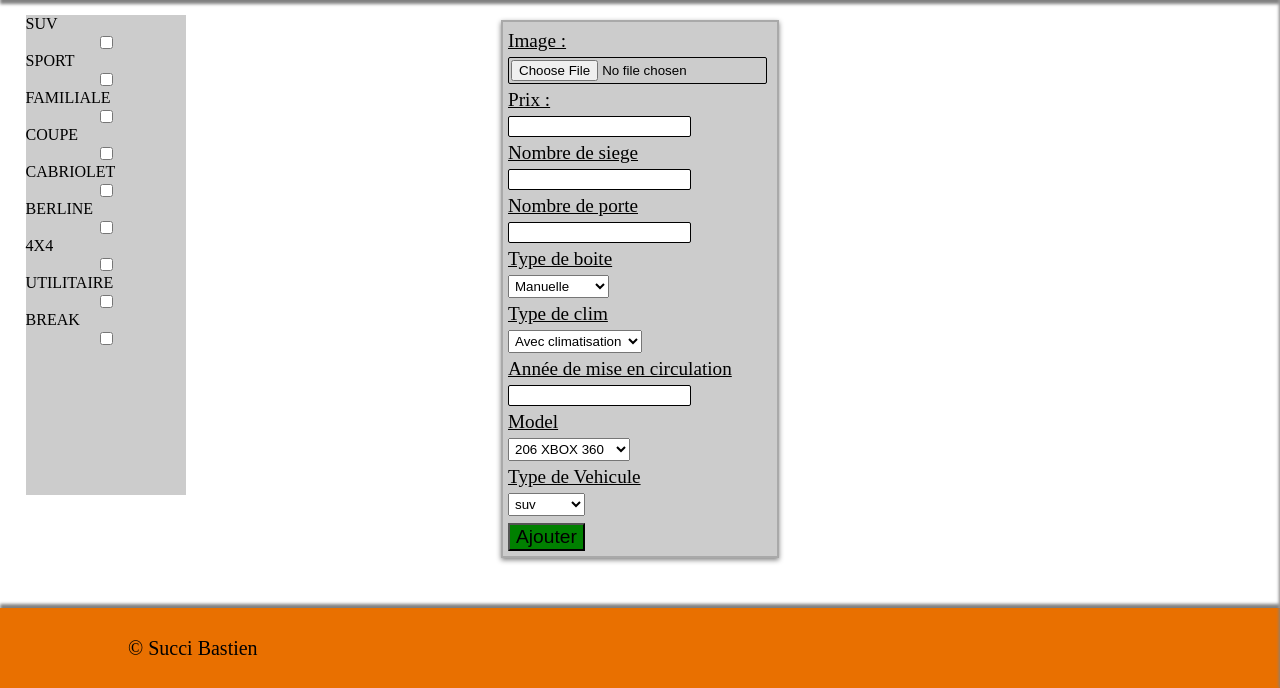
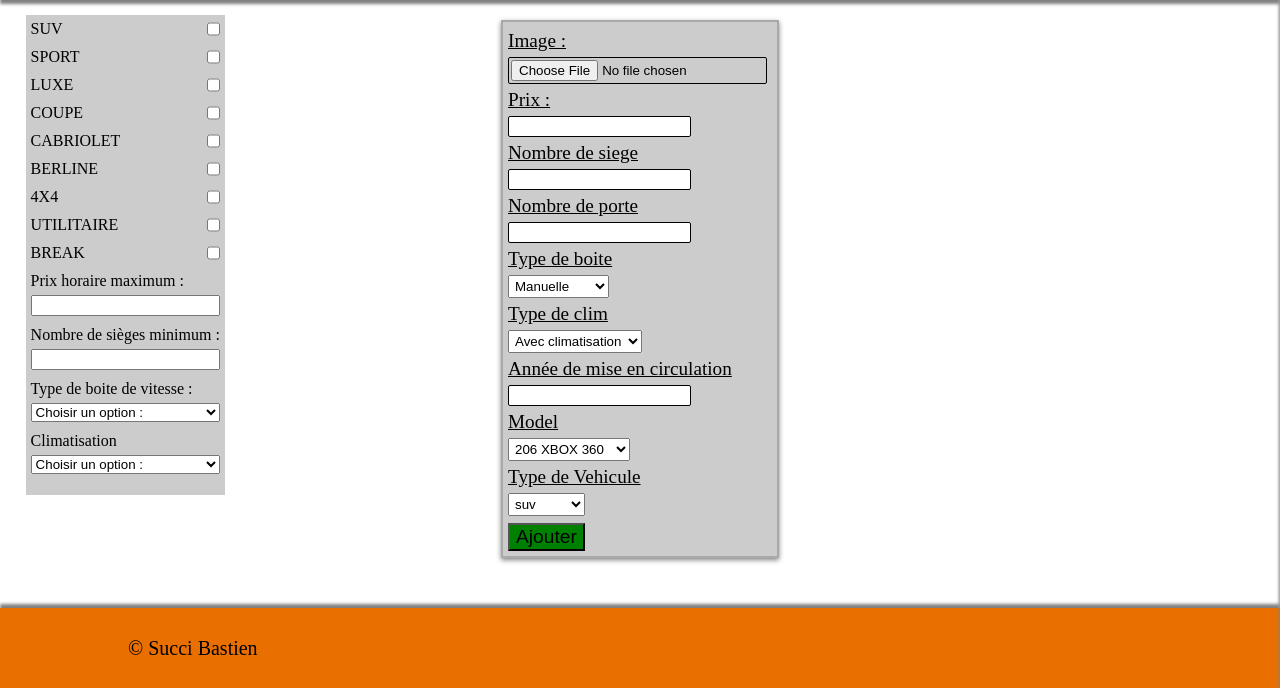
Before and after one commit to SucciBastien/ProjetDreamRide, a PHP site: template views/vehicules.view.php in a window 1280 px wide; the page is wider, and only the part inside the window is pictured. Shown: the part 112-800 px from the top of that part. Run offline with PHP 8.4, Linux system fonts and the light colour scheme; the template is opened without the code that fills it, so the values that code supplies are empty; data comes from the database, SQL or seed files in the repository; some libraries are stand-ins or nearby versions.

Commit message:
Finition filtre véhicules

```diff
--- a/index.php
+++ b/index.php
@@ -16,11 +16,9 @@ if(empty($_GET['page'])){
     $url = explode("/", filter_var($_GET['page']), FILTER_SANITIZE_URL);
     switch($url[0]){
         case "accueil" :
-            $_SESSION["mdpDif"] = "";
             require_once "views/accueil.view.php";
             break;
         case "vehicules" :
-            $_SESSION["mdpDif"] = "";
             if (empty($url[1])){
                 $vehiculesController->afficherVehicules();
             }
@@ -35,7 +33,7 @@ if(empty($_GET['page'])){
             }
             break;
         case substr($url[0], 0, 8) == "vehicule" :
-            $_SESSION["mdpDif"] = "";
+
             $vehiculesController->afficherVehicule(intval(substr($url[0], 8)));
             break;
         case "connexion" :
@@ -45,6 +43,7 @@ if(empty($_GET['page'])){
             break;
         case "inscription" :
             if (empty($url[1])){
+                $_SESSION["mdpDif"] = "";
                 require "views/inscription.php";
             }
             else if($url[1] === "i"){
--- a/public/script.js
+++ b/public/script.js
@@ -11,12 +11,69 @@ openBurger.addEventListener("click", function(){
 })
 
 var allArticle = document.querySelectorAll(".articleVehicule")
+var allForm = document.querySelectorAll(".formVehicule")
 
+function checkFiltres(){
+    for (let i=1; i<allArticle.length + 1; i++){
+        var article = document.querySelector(`.articleVehicule${i}`)
+        var forms = document.querySelectorAll(`.formVehicule${i}`)
+        var txtPrixHoraire = article.querySelectorAll("section")[1].querySelectorAll("div")[0].querySelector("p").innerHTML
+        var prixHoraire = Number(txtPrixHoraire.substring(0, txtPrixHoraire.length - 4))
+        var nbSieges = Number(article.querySelectorAll("section")[1].querySelectorAll("div")[1].querySelector("p").innerHTML)
+        var typeBoiteVitesse = article.querySelectorAll("section")[1].querySelectorAll("div")[3].querySelector("p").innerHTML.toLowerCase()
+        var clim = article.querySelectorAll("section")[1].querySelectorAll("div")[4].querySelector("p").innerHTML.toLowerCase()
+        var typeVehicule = article.querySelectorAll("section")[1].querySelectorAll("div")[6].querySelector("p").innerHTML.toLowerCase()
 
-for (let i=1; i<allArticle.length + 1; i++){
-    var longueur = document.querySelector(`.articleVehicule${i}`).offsetWidth
-    var forms = document.querySelectorAll(`.formVehicule${i}`)
-    forms.forEach(element => {
-        element.setAttribute("style", `width: ${longueur}px;`)
-    });
+        if ( (document.getElementById("suvCheck").checked & typeVehicule == "suv") |
+        (document.getElementById("sportCheck").checked & typeVehicule == "sport") |
+        (document.getElementById("luxeCheck").checked & typeVehicule == "luxe") |
+        (document.getElementById("coupeCheck").checked & typeVehicule == "coupe") |
+        (document.getElementById("cabrioletCheck").checked & typeVehicule == "cabriolet") |
+        (document.getElementById("berlineCheck").checked & typeVehicule == "berline") |
+        (document.getElementById("4x4Check").checked & typeVehicule == "4x4") |
+        (document.getElementById("utilitaireCheck").checked & typeVehicule == "utilitaire") |
+        (document.getElementById("breakCheck").checked & typeVehicule == "break")|
+        (!document.getElementById("suvCheck").checked & !document.getElementById("sportCheck").checked & !document.getElementById("luxeCheck").checked & !document.getElementById("coupeCheck").checked & !document.getElementById("cabrioletCheck").checked & !document.getElementById("berlineCheck").checked & !document.getElementById("4x4Check").checked & !document.getElementById("utilitaireCheck").checked & !document.getElementById("breakCheck").checked)){
+            var filtreType = true
+        }
+        else{
+            var filtreType = false
+        }
+        if ( Number(document.getElementById("prixMax").value) >= prixHoraire | (document.getElementById("prixMax").value == "")){
+            var filtrePrix = true
+        }
+        else{
+            var filtrePrix = false
+        }
+        if ( Number(document.getElementById("nbSiegeMin").value) <= nbSieges | (document.getElementById("nbSiegeMin").value == "")){
+            var filtreSiege = true
+        }
+        else{
+            var filtreSiege = false
+        }
+        if ( document.getElementById("typeBoiteVitesse").value == typeBoiteVitesse | (document.getElementById("typeBoiteVitesse").value == "")){
+            var filtreBoite = true
+        }
+        else{
+            var filtreBoite = false
+        }
+        if (document.getElementById("clim").value == clim | document.getElementById("clim").value == ""){
+            var filtreClim = true
+        }
+        else{
+            var filtreClim = false
+        }
+        if (filtreType == true & filtrePrix == true & filtreSiege == true & filtreBoite == true & filtreClim==true){
+            article.classList.remove("hidden")
+            forms.forEach(element => {
+                element.classList.remove("hidden")
+            });
+        }
+        else{
+            article.classList.add("hidden")
+            forms.forEach(element => {
+                element.classList.add("hidden")
+            });
+        }
+    }
 }
--- a/public/style.css
+++ b/public/style.css
@@ -1,5 +1,8 @@
 * {
   box-sizing: border-box;
+}
+label {
+  user-select: none;
 }
 body {
   margin: 0px;
@@ -309,134 +312,60 @@ body .section1 article:nth-of-type(2) div:nth-of-type(1) svg path {
   transform-origin: center;
   overflow: inherit;
 }
-body .section1 article:nth-of-type(2) div:nth-of-type(1) svg path:hover {
+body .footer_push .section1 article:nth-of-type(2) div:nth-of-type(1) svg path:hover {
   transform: scale(103%);
   stroke-width: 3px;
   stroke: #e97000;
 }
-body .section1 article:nth-of-type(2) div:nth-of-type(1) svg:nth-of-type(n+2) {
+body .footer_push .section1 article:nth-of-type(2) div:nth-of-type(1) svg:nth-of-type(n+2) {
   width: 18%;
   margin-right: 2%;
 }
-body .section1 article:nth-of-type(2) div:nth-of-type(1) svg:nth-of-type(n+2) path:hover {
+body .footer_push .section1 article:nth-of-type(2) div:nth-of-type(1) svg:nth-of-type(n+2) path:hover {
   transform: scale(110%);
 }
-body .section1 article:nth-of-type(2) div:nth-of-type(2) {
-  display: flex;
-  justify-content: center;
-  align-items: center;
-  position: relative;
-  background-color: white;
-  height: 5%;
-  width: 40%;
-  border-radius: 1rem;
-}
-body .section1 article:nth-of-type(2) div:nth-of-type(2) input {
-  position: absolute;
-  left: 2%;
-  border: none;
-  width: 85%;
-}
-body .section1 article:nth-of-type(2) div:nth-of-type(2) input:focus {
-  border: 1px solid black;
-  outline: none;
-}
-body .section1 article:nth-of-type(2) div:nth-of-type(2) button {
-  position: absolute;
-  right: 0%;
-  width: 35px;
-  height: 100%;
-  border: none;
-  border-radius: 50%;
-  background-image: url(img/Loupe.PNG);
-  background-size: cover;
-  background-repeat: no-repeat;
-}
-body #filtresVehiculesContainer {
+body .footer_push #filtresVehiculesContainer {
   display: flex;
   flex-direction: column;
   position: fixed;
   left: 2%;
   margin-top: 15px;
   height: 60%;
-  width: 10rem;
+  width: fit-content;
   background-color: #ccc;
 }
-body .section_vehicules {
+body .footer_push #filtresVehiculesContainer div {
+  display: flex;
+  flex-direction: row;
+  justify-content: space-between;
+  margin: 5px;
+}
+body .footer_push #filtresVehiculesContainer div label {
+  width: fit-content;
+  margin: 0px;
+}
+body .footer_push #filtresVehiculesContainer div input {
+  width: fit-content;
+  margin: 0px;
+}
+body .footer_push #filtresVehiculesContainer label {
+  margin: 5px;
+  margin-bottom: 0px;
+}
+body .footer_push #filtresVehiculesContainer input {
+  margin: 5px;
+}
+body .footer_push #filtresVehiculesContainer select {
+  margin: 5px;
+}
+body .footer_push .section_vehicules {
   width: 100%;
   display: flex;
   flex-direction: column;
   align-items: center;
   margin-bottom: 2rem;
 }
-body .section_vehicules article {
-  display: flex;
-  justify-content: baseline;
-  align-items: center;
-  height: fit-content;
-  border: 2px solid darkgray;
-  width: fit-content;
-  margin-top: 1.5rem;
-  box-shadow: 0px 2px 5px gray;
-  background-color: #ccc;
-}
-body .section_vehicules article a {
-  display: flex;
-  justify-content: baseline;
-  align-items: center;
-  text-decoration: none;
-  color: black;
-}
-body .section_vehicules article a section {
-  height: 90%;
-}
-body .section_vehicules article a section:nth-of-type(1) {
-  display: flex;
-  flex-direction: column;
-  position: relative;
-  margin: 10px;
-}
-body .section_vehicules article a section:nth-of-type(1) img {
-  border-radius: 1rem;
-  max-width: 400px;
-  max-height: 400px;
-}
-body .section_vehicules article a section:nth-of-type(1) p {
-  background-color: #e97000;
-  text-shadow: 0px 1px 1px black;
-  color: white;
-  border-radius: 2px;
-  margin-top: 0.5rem;
-  margin-bottom: 0px;
-  text-align: center;
-  font-size: 1.5rem;
-  box-shadow: 0px 0.5px 2px black;
-}
-body .section_vehicules article a section:nth-of-type(2) {
-  padding: 5px;
-  display: flex;
-  flex-direction: column;
-  flex-wrap: wrap;
-  align-items: start;
-}
-body .section_vehicules article a section:nth-of-type(2) div {
-  display: flex;
-  flex-direction: row;
-  justify-content: center;
-  align-items: center;
-}
-body .section_vehicules article a section:nth-of-type(2) div img {
-  height: 50px;
-  width: 50px;
-  margin-right: 10px;
-}
-body .section_vehicules article a section:nth-of-type(2) div p {
-  height: fit-content;
-  padding: 2px;
-  margin: 2px;
-  font-size: 1.5rem;
-}
-body .section_vehicules form {
+body .footer_push .section_vehicules form {
   display: flex;
   flex-direction: column;
   flex-wrap: wrap;
--- a/public/style.less
+++ b/public/style.less
@@ -1,5 +1,8 @@
 *{
     box-sizing: border-box;
+}
+label{
+    user-select: none;
 }
 body{
     margin: 0px;
@@ -369,8 +341,33 @@ body{
             left: 2%;
             margin-top: 15px;
             height: 60%;
-        width: 10rem;
+            width: fit-content;
             background-color: #ccc;
+            div{
+                display: flex;
+                flex-direction: row;
+                justify-content: space-between;
+                margin: 5px;
+                label{
+                    width: fit-content;
+                    margin: 0px;
+                }
+                input{
+                    width: fit-content;
+                    margin: 0px;
+                }
+            }
+            label{
+                margin: 5px;
+                margin-bottom: 0px;
+            }
+            input{
+                margin: 5px;
+            }
+            select{
+                margin: 5px;
+            }
+
         }
         .section_vehicules{
             width: 100%;
--- a/views/accueil.view.php
+++ b/views/accueil.view.php
@@ -28,7 +28,7 @@
         <section>
             <a href="vehicules" class="SUV">SUV</a>
             <a href="vehicules" class="SPORT">SPORT</a>
-            <a href="vehicules" class="FAMILIALE">FAMILIALE</a>
+            <a href="vehicules" class="LUXE">LUXE</a>
             <a href="vehicules" class="COUPE">COUPE</a>
             <a href="vehicules" class="CABRIOLET">CABRIOLET</a>
             <a href="vehicules" class="BERLINE">BERLINE</a>
--- a/views/vehicules.view.php
+++ b/views/vehicules.view.php
@@ -11,30 +11,64 @@ $typesVehicule = $typesVehiculeController->afficherTypesVehicule();
 ?>
 
 <aside id="filtresVehiculesContainer">
+    <div>
         <label for="suvCheck">SUV</label>
-    <input type="checkbox" name="suvCheck" id="" value="">
+        <input type="checkbox" name="suvCheck" id="suvCheck" onchange="checkFiltres()">
+    </div>
+    <div>
         <label for="sportCheck">SPORT</label>
-    <input type="checkbox" name="sportCheck" id="" value="">
-    <label for="familialCheck">FAMILIALE</label>
-    <input type="checkbox" name="familialCheck" id="" value="">
+        <input type="checkbox" name="sportCheck" id="sportCheck" onchange="checkFiltres()">
+    </div>
+    <div>
+        <label for="luxeCheck">LUXE</label>
+        <input type="checkbox" name="luxeCheck" id="luxeCheck" onchange="checkFiltres()">
+    </div>
+    <div>
         <label for="coupeCheck">COUPE</label>
-    <input type="checkbox" name="coupeCheck" id="" value="">
+        <input type="checkbox" name="coupeCheck" id="coupeCheck" onchange="checkFiltres()">
+    </div>
+    <div>
         <label for="cabrioletCheck">CABRIOLET</label>
-    <input type="checkbox" name="cabrioletCheck" id="" value="">
+        <input type="checkbox" name="cabrioletCheck" id="cabrioletCheck" onchange="checkFiltres()">
+    </div>
+    <div>
         <label for="berlineCheck">BERLINE</label>
-    <input type="checkbox" name="berlineCheck" id="" value="">
+        <input type="checkbox" name="berlineCheck" id="berlineCheck" onchange="checkFiltres()">
+    </div>
+    <div>
         <label for="4x4Check">4X4</label>
-    <input type="checkbox" name="4x4Check" id="" value="">
+        <input type="checkbox" name="4x4Check" id="4x4Check" onchange="checkFiltres()">
+    </div>
+    <div>
         <label for="utilitaireCheck">UTILITAIRE</label>
-    <input type="checkbox" name="utilitaireCheck" id="" value="">
+        <input type="checkbox" name="utilitaireCheck" id="utilitaireCheck" onchange="checkFiltres()">
+    </div>
+    <div>
         <label for="breakCheck">BREAK</label>
-    <input type="checkbox" name="breakCheck" id="" value="">
+        <input type="checkbox" name="breakCheck" id="breakCheck" onchange="checkFiltres()">
+    </div>
+    <label for="prixMax">Prix horaire maximum :</label>
+    <input type="number" name="prixMax" id="prixMax" onkeyup="checkFiltres()">
+    <label for="nbSiegeMin">Nombre de sièges minimum :</label>
+    <input type="number" name="nbSiegeMin" id="nbSiegeMin" onkeyup="checkFiltres()">
+    <label for="typeBoiteVitesse">Type de boite de vitesse :</label>
+    <select name="typeBoiteVitesse" id="typeBoiteVitesse" onchange="checkFiltres()">
+        <option value="">Choisir un option :</option>
+        <option value="manuelle">Manuelle</option>
+        <option value="automatique">Automatique</option>
+    </select>
+    <label for="clim">Climatisation</label>
+    <select name="clim" id="clim" onchange="checkFiltres()">
+        <option value="">Choisir un option :</option>
+        <option value="avec">Avec</option>
+        <option value="sans">Sans</option>
+    </select>
 </aside>
 
 <section class="section_vehicules">
     <form action="<?= URL ?>vehicules/a" method="post" enctype="multipart/form-data" style="border: 2px solid darkgray; margin-top: 20px;">
-        <label for="imag" >Image :</label>
-        <input type="file" id="image" name="imag">
+        <label for="image" >Image :</label>
+        <input type="file" id="image" name="image">
         <label for="Prix">Prix :</label>
         <input type="number" name="Prix" id="Prix">
         <label for="NbSiege">Nombre de siege</label>
@@ -47,20 +81,20 @@ $typesVehicule = $typesVehiculeController->afficherTypesVehicule();
             <option value="false">Automatique</option>
         </select>
         <label for="Clim">Type de clim</label>
-        <select name="Clim">
+        <select name="Clim" id="Clim">
             <option value="true">Avec climatisation</option>
             <option value="false">Sans climatisation</option>
         </select>
         <label for="Circulation">Année de mise en circulation</label>
-        <input type="number" name="Circulation">
+        <input type="number" name="Circulation" id="Circulation">
         <label for="idModel">Model</label>
-        <select name="idModel">
+        <select name="idModel" id="idModel">
             <?php for($i = 0; $i < count($modelsVehicule); $i++) :?>
                 <option value="<?= $modelsVehicule[$i]->getidModel() ?>"><?= $modelsVehicule[$i]->getnomModel() ?></option>
             <?php endfor ?>
         </select>
         <label for="idTypeVehicule">Type de Vehicule</label>
-        <select name="idTypeVehicule">
+        <select name="idTypeVehicule" id="idTypeVehicule">
             <?php for($i = 0; $i < count($typesVehicule); $i++) :?>
                 <option value="<?= $typesVehicule[$i]->getidTypeVehicule() ?>"><?= $typesVehicule[$i]->getnomTypeVehicule() ?></option>
             <?php endfor ?>
@@ -68,6 +102,7 @@ $typesVehicule = $typesVehiculeController->afficherTypesVehicule();
         <button type="submit">Ajouter</button>
     </form>
     <?php for($i=0; $i<count($vehicules); $i++) :?>
+        <section>
             <article class="articleVehicule articleVehicule<?= $i+1 ?>">
                 <a href="vehicule<?= $i+1 ?>">
                     <section>
@@ -88,34 +123,34 @@ $typesVehicule = $typesVehiculeController->afficherTypesVehicule();
             </article>
             <form class="formVehicule formVehicule<?= $i+1 ?>" action="<?= URL ?>vehicules/m/<?= $vehicules[$i]->getidVehicule(); ?>" method="post" enctype="multipart/form-data">
                 <p>Modification :</p>
-        <label for="nouvelleImage" >Image :</label>
-        <input type="file" id="nouveauImage" name="nouvelleImage" value="/public/img/<?= $vehicules[$i]->getPhoto();?>">
+                <label for="nouveauImage" >Image :</label>
+                <input type="file" name="nouveauImage" id="nouveauImage" value="/public/img/<?= $vehicules[$i]->getPhoto();?>">
                 <label for="nouveauPrix">Changer le prix :</label>
-        <input type="number" name="nouveauPrix" value="<?= $vehicules[$i]->getprix();?>">
+                <input type="number" name="nouveauPrix" id="nouveauPrix" value="<?= $vehicules[$i]->getprix();?>">
                 <label for="nouveauNbSiege">Changer le nombre de siege :</label>
-        <input type="number" name="nouveauNbSiege" value="<?= $vehicules[$i]->getsiege();?>">
+                <input type="number" name="nouveauNbSiege" id="nouveauNbSiege" value="<?= $vehicules[$i]->getsiege();?>">
                 <label for="nouveauNbPorte">Changer le nombre de porte :</label>
-        <input type="number" name="nouveauNbPorte" value="<?= $vehicules[$i]->getporte();?>">
+                <input type="number" name="nouveauNbPorte" id="nouveauNbPorte" value="<?= $vehicules[$i]->getporte();?>">
                 <label for="nouveauEstManuel">Changer le type de boite :</label>
-        <select name="nouveauEstManuel">
+                <select name="nouveauEstManuel" id="nouveauEstManuel">
                     <option value="true">Manuelle</option>
                     <option value="false">Automatique</option>
                 </select>
                 <label for="nouveauClim">Changer le type de clim :</label>
-        <select name="nouveauClim">
+                <select name="nouveauClim" id="nouveauClim">
                     <option value="true" <?php if ($vehicules[$i]->getClim() == 1) :?> selected <?php endif ?>>Avec climatisation</option>
                     <option value="false" <?php if ($vehicules[$i]->getClim() == 0) :?> selected <?php endif ?>>Sans climatisation</option>
                 </select>
                 <label for="nouveauCirculation">Changer l'année de circulation :</label>
-        <input type="number" name="nouveauCirculation"  value="<?= $vehicules[$i]->getannee();?>">
+                <input type="number" name="nouveauCirculation" id="nouveauCirculation" value="<?= $vehicules[$i]->getannee();?>">
                 <label for="nouveauIdModel">Model</label>
-        <select name="nouveauIdModel">
+                <select name="nouveauIdModel" id="nouveauIdModel">
                     <?php for($j = 0; $j < count($modelsVehicule); $j++) :?>
                         <option value="<?= $modelsVehicule[$j]->getidModel() ?>" <?php if ( ($modelsVehicule[$j]->getidModel()) == ($vehicules[$i]->getidModel()) ) :?> selected <?php endif ?>><?= $modelsVehicule[$j]->getnomModel() ?></option>
                     <?php endfor ?>
                 </select>
                 <label for="nouveauIdTypeVehicule">Type de Vehicule</label>
-        <select name="nouveauIdTypeVehicule">
+                <select name="nouveauIdTypeVehicule" id="nouveauIdTypeVehicule">
                     <?php for($j = 0; $j < count($typesVehicule); $j++) :?>
                         <option value="<?= $typesVehicule[$j]->getidTypeVehicule() ?>" <?php if ( ($typesVehicule[$j]->getidTypeVehicule()) == ($vehicules[$i]->getidTypeVehicule()) ) : ?> selected <?php endif ?>><?= $typesVehicule[$j]->getnomTypeVehicule() ?></option>
                     <?php endfor ?>
@@ -126,9 +161,12 @@ $typesVehicule = $typesVehiculeController->afficherTypesVehicule();
             <form class="formVehicule formVehicule<?= $i+1 ?>" action="<?= URL ?>vehicules/d/<?= $vehicules[$i]->getidVehicule(); ?>" method="post">
                 <button type="submit" style="background-color: red;">SUPPRIMER</button>
             </form>
+        </section>
+
     <?php endfor; ?>
 </section>
 
+<script src="../public/checkType.js"></script>
 <?php
 $content = ob_get_clean();
 require_once "template.php";
```
Also changed, not shown: other parts of public/style.css (+131 -58 lines), other parts of public/style.less (+66 -90 lines), public/img/1707118543026.jpg (added), public/img/check.png (added), public/img/free-green-check-mark-validation-tick-icon-16230-thumb.png (added). Lines whose indentation alone changed are shown as unchanged.
